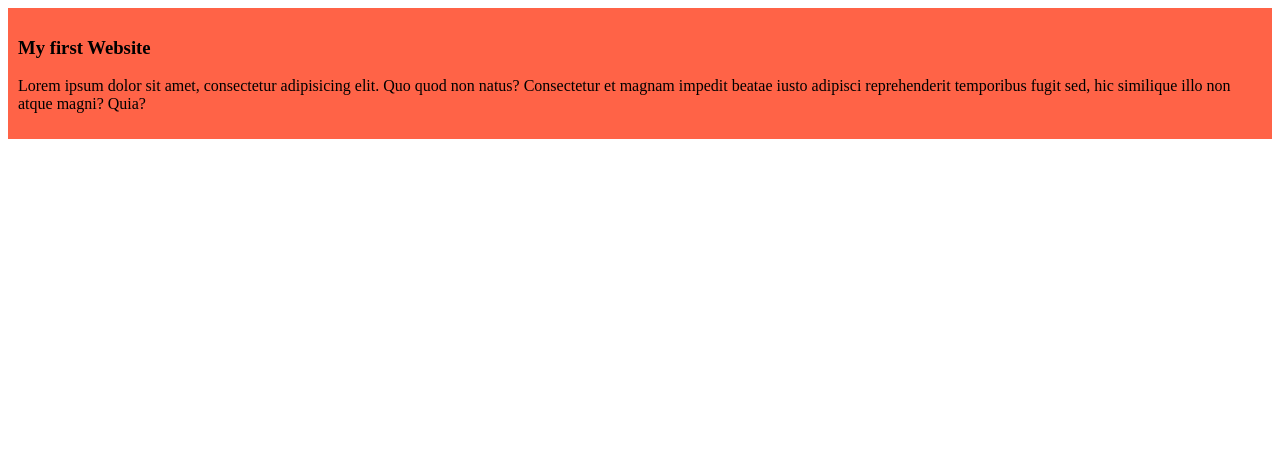
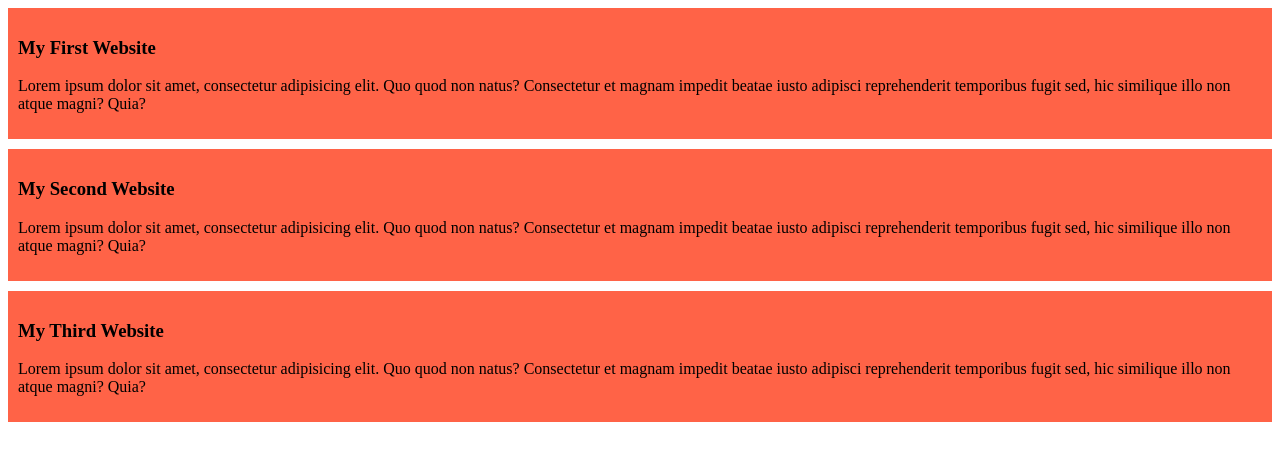
Before and after one commit to ShadatKibria/my-simple-website, a plain HTML site: page index.html in a window 1280 px wide. Drawn offline with Linux system fonts and the light colour scheme.

Commit message:
added the second and third website

```diff
--- a/index.html
+++ b/index.html
@@ -8,7 +8,15 @@
 </head>
 <body>
     <div>
-        <h3>My first Website</h3>
+        <h3>My First Website</h3>
+        <p>Lorem ipsum dolor sit amet, consectetur adipisicing elit. Quo quod non natus? Consectetur et magnam impedit beatae iusto adipisci reprehenderit temporibus fugit sed, hic similique illo non atque magni? Quia?</p>
+    </div>
+    <div>
+        <h3>My Second Website</h3>
+        <p>Lorem ipsum dolor sit amet, consectetur adipisicing elit. Quo quod non natus? Consectetur et magnam impedit beatae iusto adipisci reprehenderit temporibus fugit sed, hic similique illo non atque magni? Quia?</p>
+    </div>
+    <div>
+        <h3>My Third Website</h3>
         <p>Lorem ipsum dolor sit amet, consectetur adipisicing elit. Quo quod non natus? Consectetur et magnam impedit beatae iusto adipisci reprehenderit temporibus fugit sed, hic similique illo non atque magni? Quia?</p>
     </div>
 </body>
--- a/styles/Blog.css
+++ b/styles/Blog.css
@@ -1,4 +1,5 @@
 div{
     background-color: tomato;
     padding: 10px;
+    margin-bottom: 10px;
 }
```
